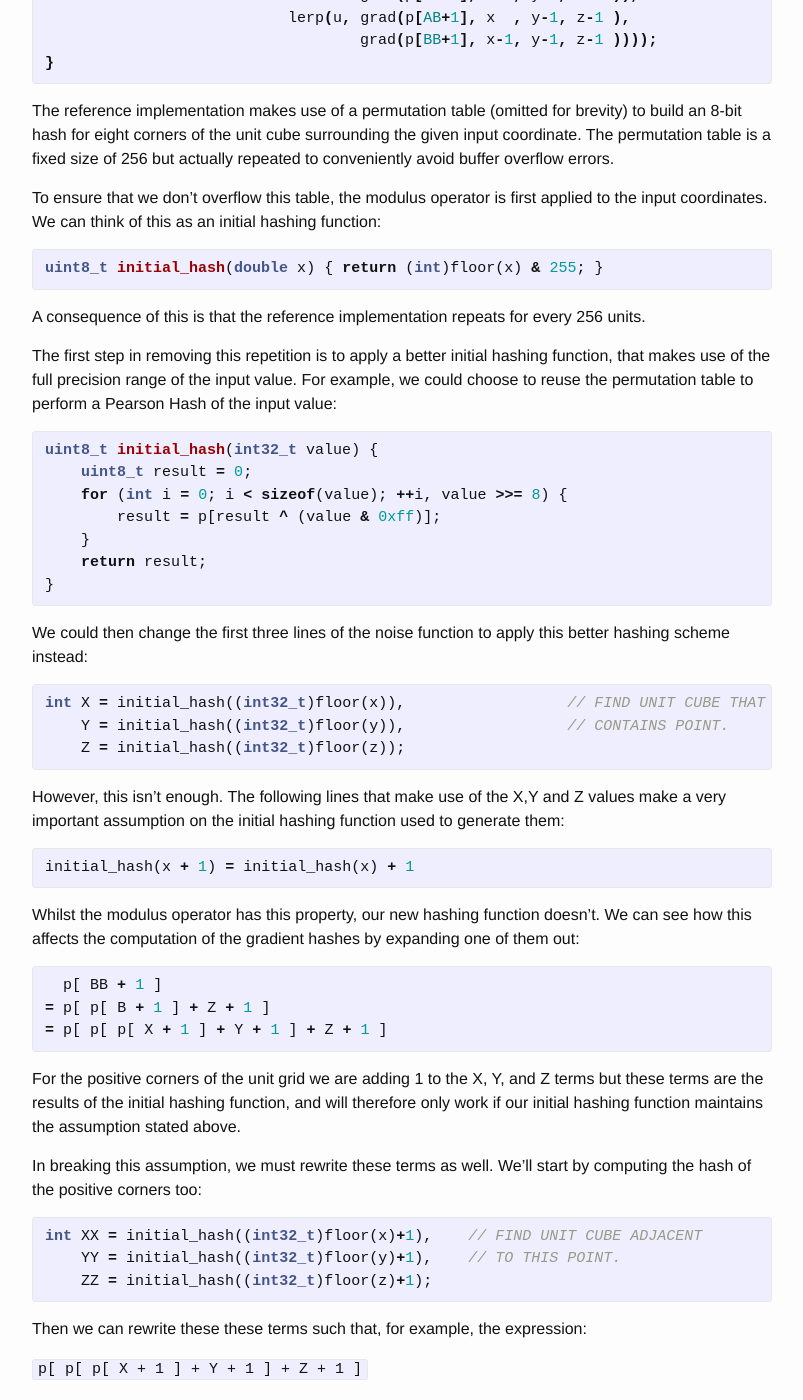
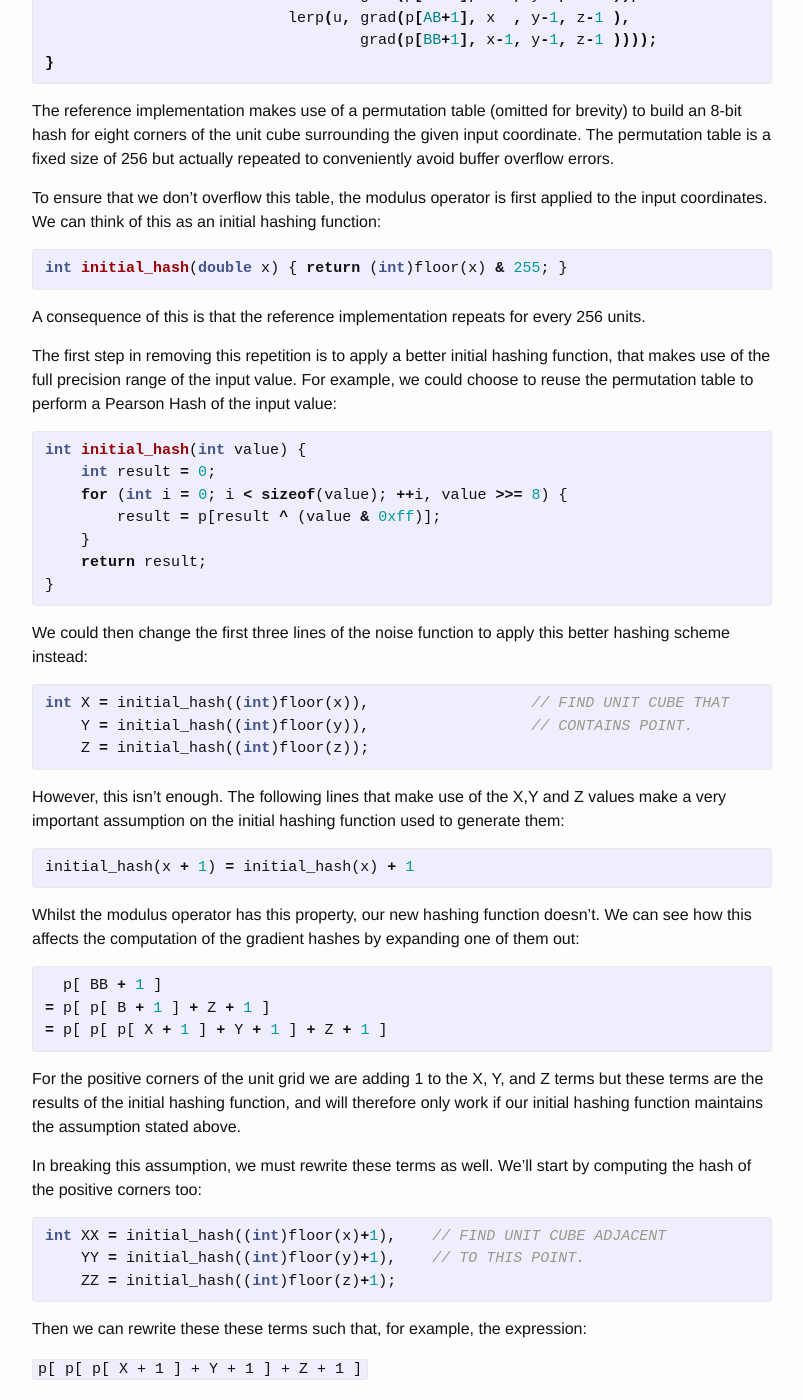
Before and after one commit to jbrd/jbrd.github.io, a Jekyll site: the page built from _posts/2017-01-17-aperiodic-improved-perlin-noise.md, in a window 1280 px wide and 1400 px high, scrolled down 950 px. Shown: the whole window, without its empty margins (238-1041 px from the left). Built offline with Jekyll 4.4.1, drawn with Linux system fonts in a browser that asks for light colours; some of the changed text lies outside the part shown.

Commit message:
More edits - removing fixed size types to simplify the code examples

```diff
--- a/_posts/2017-01-17-aperiodic-improved-perlin-noise.md
+++ b/_posts/2017-01-17-aperiodic-improved-perlin-noise.md
@@ -43,7 +43,7 @@ To ensure that we don't overflow this table, the modulus operator is first appli
 to the input coordinates. We can think of this as an initial hashing function:
 
 {% highlight cpp %}
-uint8_t initial_hash(double x) { return (int)floor(x) & 255; }
+int initial_hash(double x) { return (int)floor(x) & 255; }
 {% endhighlight %}
 
 A consequence of this is that the reference implementation repeats for every
@@ -55,8 +55,8 @@ example, we could choose to reuse the permutation table to perform a Pearson Has
 of the input value:
 
 {% highlight cpp %}
-uint8_t initial_hash(int32_t value) {
-    uint8_t result = 0;
+int initial_hash(int value) {
+    int result = 0;
     for (int i = 0; i < sizeof(value); ++i, value >>= 8) {
         result = p[result ^ (value & 0xff)];
     }
@@ -68,9 +68,9 @@ We could then change the first three lines of the noise function to apply this
 better hashing scheme instead:
 
 {% highlight cpp %}
-int X = initial_hash((int32_t)floor(x)),                  // FIND UNIT CUBE THAT
-    Y = initial_hash((int32_t)floor(y)),                  // CONTAINS POINT.
-    Z = initial_hash((int32_t)floor(z));
+int X = initial_hash((int)floor(x)),                  // FIND UNIT CUBE THAT
+    Y = initial_hash((int)floor(y)),                  // CONTAINS POINT.
+    Z = initial_hash((int)floor(z));
 {% endhighlight %}
 
 However, this isn't enough. The following lines that make use of the X,Y and Z
@@ -100,9 +100,9 @@ In breaking this assumption, we must rewrite these terms as well. We'll start
 by computing the hash of the positive corners too:
 
 {% highlight cpp %}
-int XX = initial_hash((int32_t)floor(x)+1),    // FIND UNIT CUBE ADJACENT
-    YY = initial_hash((int32_t)floor(y)+1),    // TO THIS POINT.
-    ZZ = initial_hash((int32_t)floor(z)+1);
+int XX = initial_hash((int)floor(x)+1),    // FIND UNIT CUBE ADJACENT
+    YY = initial_hash((int)floor(y)+1),    // TO THIS POINT.
+    ZZ = initial_hash((int)floor(z)+1);
 {% endhighlight %}
 
 Then we can rewrite these these terms such that, for example, the expression:
@@ -120,12 +120,12 @@ double aperiodic_noise(double x, double y, double z) {
     double FX = floor(x),
            FY = floor(y),
            FZ = floor(z);
-    int X = initial_hash((int32_t)FX),            // FIND UNIT CUBE THAT
-        Y = initial_hash((int32_t)FY),            // CONTAINS POINT.
-        Z = initial_hash((int32_t)FZ);
-    int XX = initial_hash((int32_t)FX+1),         // FIND UNIT CUBE ADJACENT
-        YY = initial_hash((int32_t)FY+1),         // TO THIS POINT.
-        ZZ = initial_hash((int32_t)FZ+1);
+    int X = initial_hash((int)FX),            // FIND UNIT CUBE THAT
+        Y = initial_hash((int)FY),            // CONTAINS POINT.
+        Z = initial_hash((int)FZ);
+    int XX = initial_hash((int)FX+1),         // FIND UNIT CUBE ADJACENT
+        YY = initial_hash((int)FY+1),         // TO THIS POINT.
+        ZZ = initial_hash((int)FZ+1);
     x -= FX;                                      // FIND RELATIVE X,Y,Z
     y -= FY;                                      // OF POINT IN CUBE.
     z -= FZ;
```
